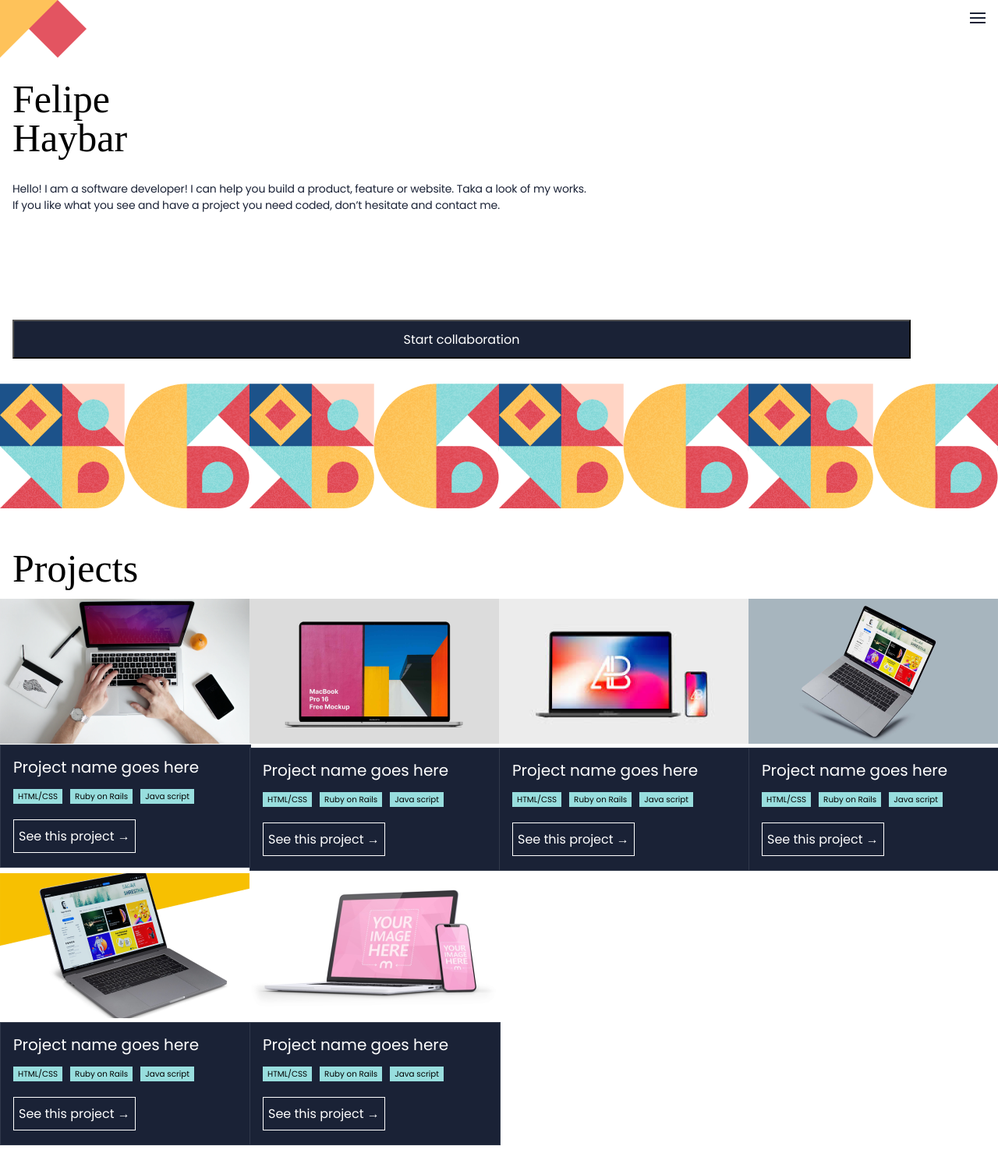
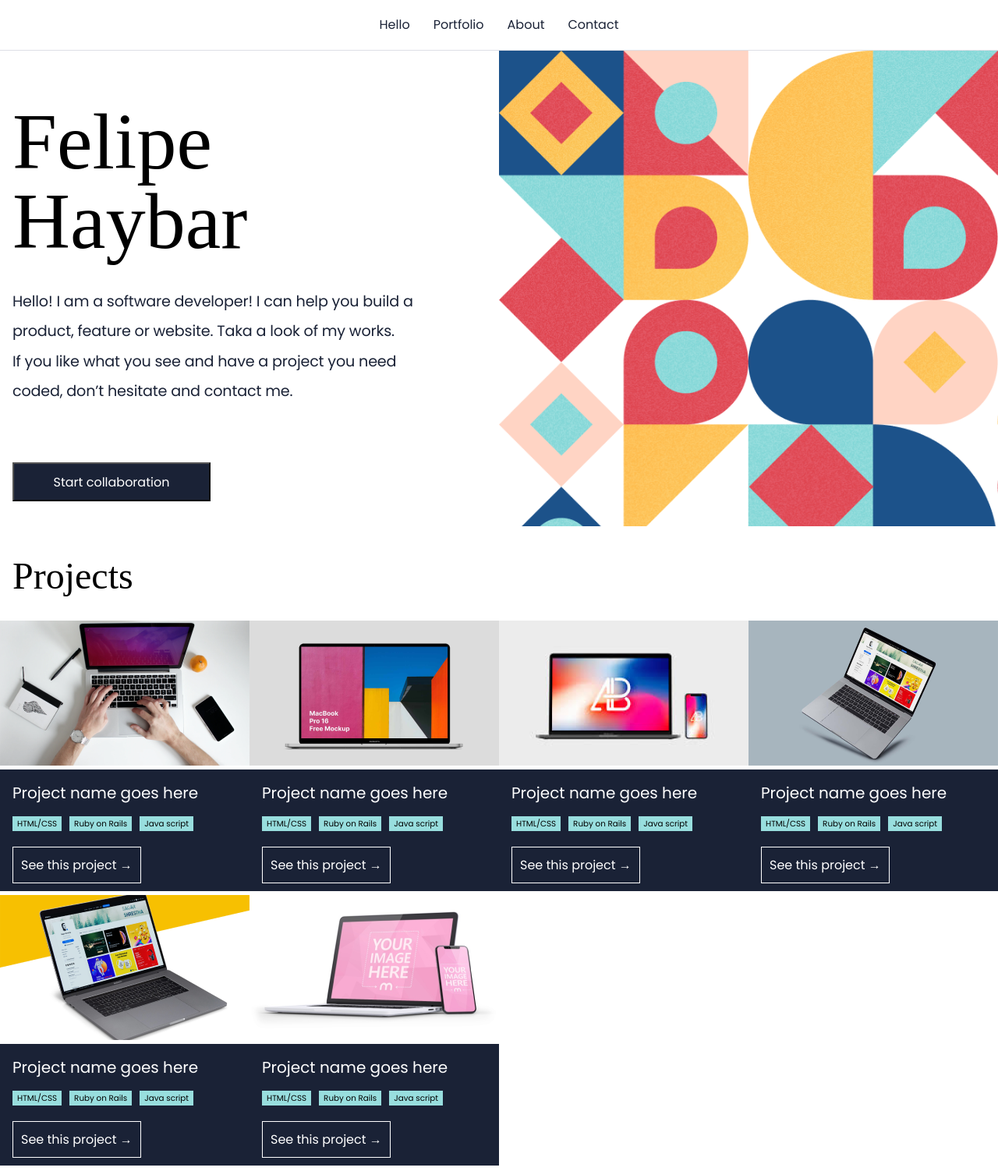
Before and after one commit to Feliverse/Portfolio-firstPage, a website: page index.html in a window 1280 px wide. Shown: the top 1502 px of the page at 78% size. Drawn offline with Linux system fonts and the light colour scheme.

Commit message:
adaptive hello seccion

```diff
--- a/index.html
+++ b/index.html
@@ -4,28 +4,56 @@
     <meta charset="UTF-8">
     <meta http-equiv="X-UA-Compatible" content="IE=edge">
     <meta name="viewport" content="width=device-width, initial-scale=1.0">
-    <title>Document</title>
+    <title>Portfolio Felipe Haybar</title>
     <link rel="stylesheet" href="style.css">
     <link rel="preconnect" href="https://fonts.googleapis.com">
     <link rel="preconnect" href="https://fonts.gstatic.com" crossorigin>
     <link href="https://fonts.googleapis.com/css2?family=Poppins&display=swap" rel="stylesheet">
 </head>
 <body>
+
+    <!-- Responsive nav
+    mobile version -->
+
     <nav id="toolbar">
         <img src="images/ic_menu.svg" alt="Menu">
         <a href=""></a>
     </nav>
+
+    <!-- descktop version -->
+
+    <header class="desk">
+        <nav class="menu">
+          <ul>
+            <li><a href="#">Hello</a></li>
+            <li><a href="#">Portfolio</a></li>
+            <li><a href="#">About</a></li>
+            <li><a href="#">Contact</a></li>
+          </ul>
+        </nav>
+    </header>
+
+    <!-- Responsive hello section
+    mobile version -->
+
+    <section class="hello">
+        <div hello-text>
           <h1>Felipe Haybar</h1>
-    <section>
           <p id="headline">Hello! I am a software developer! I can help you build a product, feature or website. Taka a look of my works.
           <br>If you like what you see and have a project you need coded, don’t hesitate and contact me.</p>
+          <button class="blackBoton">
+             <a class="textBoton" href="about">Start collaboration</a>
+          </button>
+        </div>
+        <div class="imagebox"></div>
+        <div class="bigimage"></div>
+    </section>
 
-        <button class="blackBoton">
-            <a class="textBoton" href="#">Start collaboration</a>
-        </button>
-        <div class="imagebox"></div>
-        <section class="container">
-            <h2>Projects</h2>
+
+    <!-- Responsive project section mobile version -->
+
+        <section class="Projects">
+            <h2 class="project-title">Projects</h2>
             <div class="gallery">
             <article class="card">
                 <img class="imgp" src="images/project1.png" alt="project1" width="320px">
@@ -149,8 +177,10 @@
     </section>
     <section class="formulary">
         <div class="space"></div>
+        <div class="form-header">
             <h2 class="getStar">Get started</h2>
             <p id="headline">If you have an application you are interested in developing, a feature that you need built or a project that needs coding. I'd love to help with it</p>
+        </div>
         <form class="b" action="https://formspree.io/f/xnqrlgak" method="post">
             <div class="boxForm">
                 <label class="form-name" for="name">
@@ -173,9 +203,12 @@
         </form>
     </section>
     <footer class="contenfoo">
+        <div>
             <button class="see resume">
                 <a class="textBoton resume">Get my resume <img class="get-my-resume-image" src="./images/Union (2).png"></a>
             </button>
+        </div>
+        <div>
             <ul class="rsFooter" >
                 <li class="rrss"><img src="images/redes sociales/Vector (3).png" alt="GitHUB link"> </li>
                 <li class="rrss"><img src="images/redes sociales/Vector (4).png" alt="Twitter link"></li>
@@ -183,6 +216,7 @@
                 <li class="rrss"><img src="images/redes sociales/Vector (6).png" alt="M link"></li>
                 <li class="rrss"><img src="images/redes sociales/Vector (7).png" alt="RabitHand link"></li>
             </ul>
+        </div>
     </footer>
 
 </body>
--- a/style.css
+++ b/style.css
@@ -1,15 +1,23 @@
+* {
+  margin: 0;
+  padding: 0;
+  box-sizing: border-box;
+}
+
 body {
-  display: flex;
-  flex-direction: column;
   background-image: url(images/image_geometry_1.png);
   background-repeat: no-repeat;
-  margin: 0;
 }
 
 #toolbar {
   display: flex;
   justify-content: flex-end;
   margin: 16px;
+}
+
+.desk,
+.bigmage {
+  display: none;
 }
 
 h1 {
@@ -19,9 +27,8 @@ h1 {
   line-height: 100%;
   width: 200px;
   padding: 16px;
-  padding-bottom: 0;
   margin: 0;
-  margin-top: 40px;
+  margin-top: 50px;
 }
 
 #headline {
@@ -32,11 +39,9 @@ h1 {
   line-height: 21px;
   color: #1a2236;
   padding: 16px;
-  left: 16px;
-  top: 4305px;
   font-weight: 400;
   letter-spacing: -0.01em;
-  margin-bottom: 20px;
+  margin-bottom: 40px;
 }
 
 .textBoton {
@@ -72,35 +77,35 @@ h1 {
 
 h2 {
   font-family: 'Playfair Display', serif;
-  font-size: 50px;
+  font-size: 3em;
   font-weight: 400;
-  line-height: 150%;
+  line-height: 100%;
   width: 320px;
   padding: 16px;
   padding-bottom: 0;
   padding-top: 0;
-  margin: 0;
-  margin-top: 40px;
+  margin: 40px 0 2rem;
   background: #fff;
   background-color: transparent;
 }
 
+.card {
+width: 320px;
+}
+
 .pData {
-  width: 304px;
   height: 156px;
   left: 0;
   top: 940px;
   background: #1a2236;
-  border: 0.033333px solid rgba(255, 255, 255, 0.1);
   padding-left: 16px;
 }
 
 h3 {
   font-family: 'Poppins', sans-serif;
-  font-style: normal;
-  font-weight: 300;
+  font-weight: 100;
   font-size: 20px;
-  line-height: 80%;
+  line-height: 300%;
   color: #fff;
 }
 
@@ -108,7 +113,6 @@ h3 {
   font-family: 'Poppins', sans-serif;
   font-style: normal;
   font-weight: 300;
-  font-size: 10.3334px;
   list-style-type: none;
   padding: 0;
   padding-left: 0;
@@ -127,16 +131,13 @@ h3 {
   padding-bottom: 1.5px;
 }
 
-.imgp {
-  display: block;
-}
+/*about section*/
 
 .see {
   background: none;
   border: #fff solid 0.5px;
   margin-top: 20px;
-  padding-top: 8px;
-  padding-bottom: 8px;
+  padding: 10px;
 }
 
 .textAbout {
@@ -166,8 +167,8 @@ h3 {
   justify-items: center;
   padding: 0;
   padding-left: 50px;
-  width: 241px;
-  height: 290px;
+  width: 289px;
+  height: 289px;
 }
 
 .lan {
@@ -301,3 +302,106 @@ label {
   border: none;
   background: #fff;
 }
+
+@media only screen and (min-width: 600px) {
+  /* Header */
+
+  * {
+    margin: 0;
+    padding: 0;
+    box-sizing: border-box;
+  }
+
+  #toolbar {
+    display: none;
+  }
+
+  body {
+    background: #fff;
+  }
+
+  .imagebox, .space {
+    display: none;
+  }
+  .desk {
+    display: block;
+    border-bottom: 1px solid #dddfe6;
+    line-height: 4;
+  }
+
+  .menu ul {
+    display: flex;
+    justify-content: center;
+    gap: 30px;
+    list-style: none;
+
+  }
+
+  .menu a {
+    font-family: "Poppins", sans-serif;
+    text-decoration: none;
+    font-weight: 400;
+    font-size: 1em;
+    line-height: 24px;
+    color: #1a2236;
+  }
+
+  .hello {
+    display: grid;
+    grid: 1rem;
+    grid-template-columns: 2fr 2fr;
+    justify-content: center;
+    margin: 0 auto;
+    ;
+  }
+
+  h1 {
+      font-size: 8vw;
+  }
+  #headline {
+    font-size: 1.5vw;
+    line-height: 2;
+    height: fit-content;
+  }
+
+.hello-text {
+  display: flex;
+  flex-direction: column;
+}
+
+  .bigimage {
+    background-image: url("./images/image-big.png");
+    background-size: 100%;
+  }
+
+  .blackBoton {
+    width: 254px;
+  }
+
+  .project-title {
+    transform:rotate(180)
+  }
+
+  /*form responsive*/
+
+  .formulary {
+    background-image:
+      url(images/image-geometry_6.png),
+      url(images/image-geometry_7.png);
+    background-repeat: no-repeat, no-repeat;
+    background-position: top left, bottom right;
+    display: flex;
+    flex-direction: column;
+    justify-content: center;
+    align-items: center;
+  }
+
+  .contenfoo {
+    margin: 0;
+    padding: 0;
+    height: 120px;
+    display: flex;
+    flex-direction: row;
+    align-items: center;
+    justify-content: space-around;
+  }
```
Also changed, not shown: images/image-big.png (added), images/image-geometry_6.png (added), images/image-geometry_7.png (added). Lines whose indentation alone changed are shown as unchanged.
